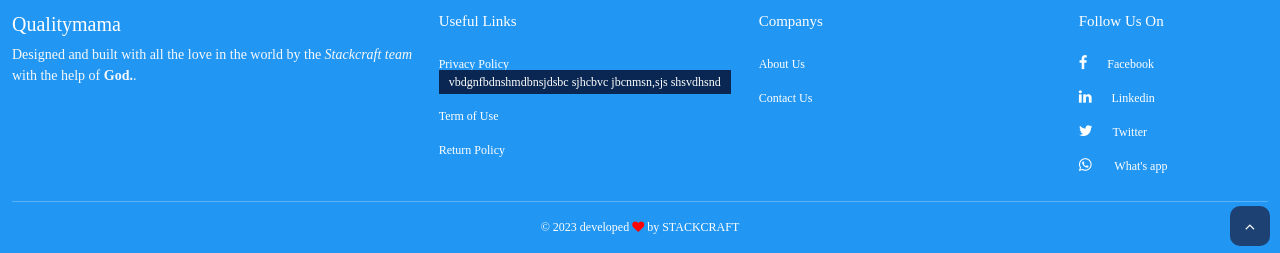
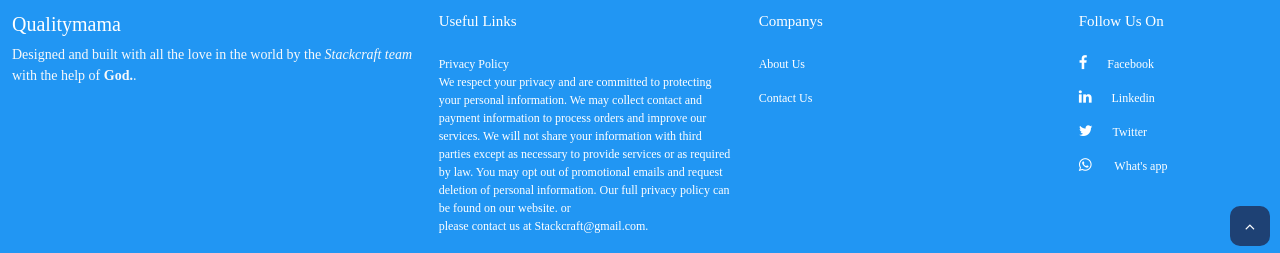
Before and after one commit to Oluwadebo/QUALITYMAMA--frontend, a React (Create React App) app: page / in a window 1280 px wide. Both pictures are taken after a click on the element "Privacy Policy". Shown: the part 2408-2661 px from the top of the page. Built offline with nearby package versions, Linux system fonts and the light colour scheme; no server answers.

Commit message:
Server 5020 forntend footer adjusted

```diff
--- a/src/component/Footer.js
+++ b/src/component/Footer.js
@@ -40,17 +40,18 @@
                                 <h1>Useful Links</h1>
                                 <p><span className='priv' onClick={priv} >Privacy Policy</span> <br />
                                     {privacy && (
-                                        <span className='test'>vbdgnfbdnshmdbnsjdsbc sjhcbvc jbcnmsn,sjs shsvdhsnd</span>
+                                        <span className='test'>We respect your privacy and are committed to protecting your personal information. We may collect contact and payment information to process orders and improve our services. We will not share your information with third parties except as necessary to provide services or as required by law. You may opt out of promotional emails and request deletion of personal information. Our full privacy policy can be found on our website. or <br /> please contact us at Stackcraft@gmail.com.
+                                        </span>
                                     )}
                                 </p>
                                 <p><span className='priv' onClick={Ter} >Term of Use</span> <br />
                                     {Term && (
-                                        <span className='test'>vbdgnfbdnshmdbnsjdsbc </span>
+                                        <span className='test'>By using our ecommerce site, you agree to our terms of use. You must be 18 years or older to use our site. All content, including images, belongs to us or our partners. We are not liable for damages or losses caused by using our site or products. We reserve the right to change prices and products at any time. Please contact us with any concerns or questions.</span>
                                     )}
                                 </p>
                                 <p><span className='priv' onClick={Retur} >Return Policy</span> <br />
                                     {Return && (
-                                        <span className='test'>jbcnmsn,sjs shsvdhsnd</span>
+                                        <span className='test'>We offer a 30-day return policy on all items purchased from our website. Items must be in their original packaging and unused condition. To initiate a return, please contact our customer support team. Shipping charges are non-refundable.</span>
                                     )}
                                 </p>
                             </div>
--- a/src/index.css
+++ b/src/index.css
@@ -457,6 +457,7 @@
   cursor:pointer;
 }
 .test{
-  background: #092752;
-  padding:  5px 10px;
+  /* background: #092752;
+  padding:  6px 10px; */
+  text-align: justify;
 }
```
